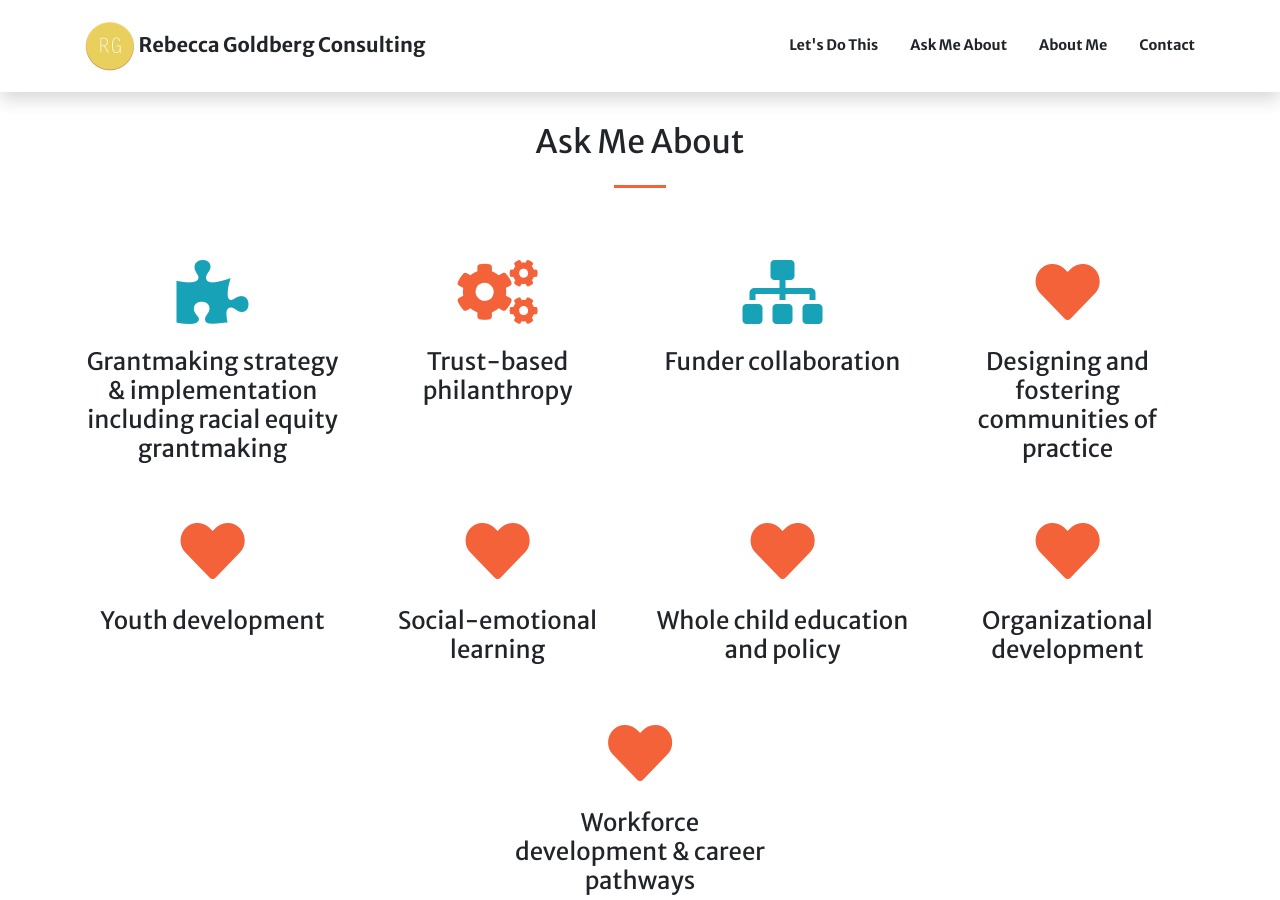
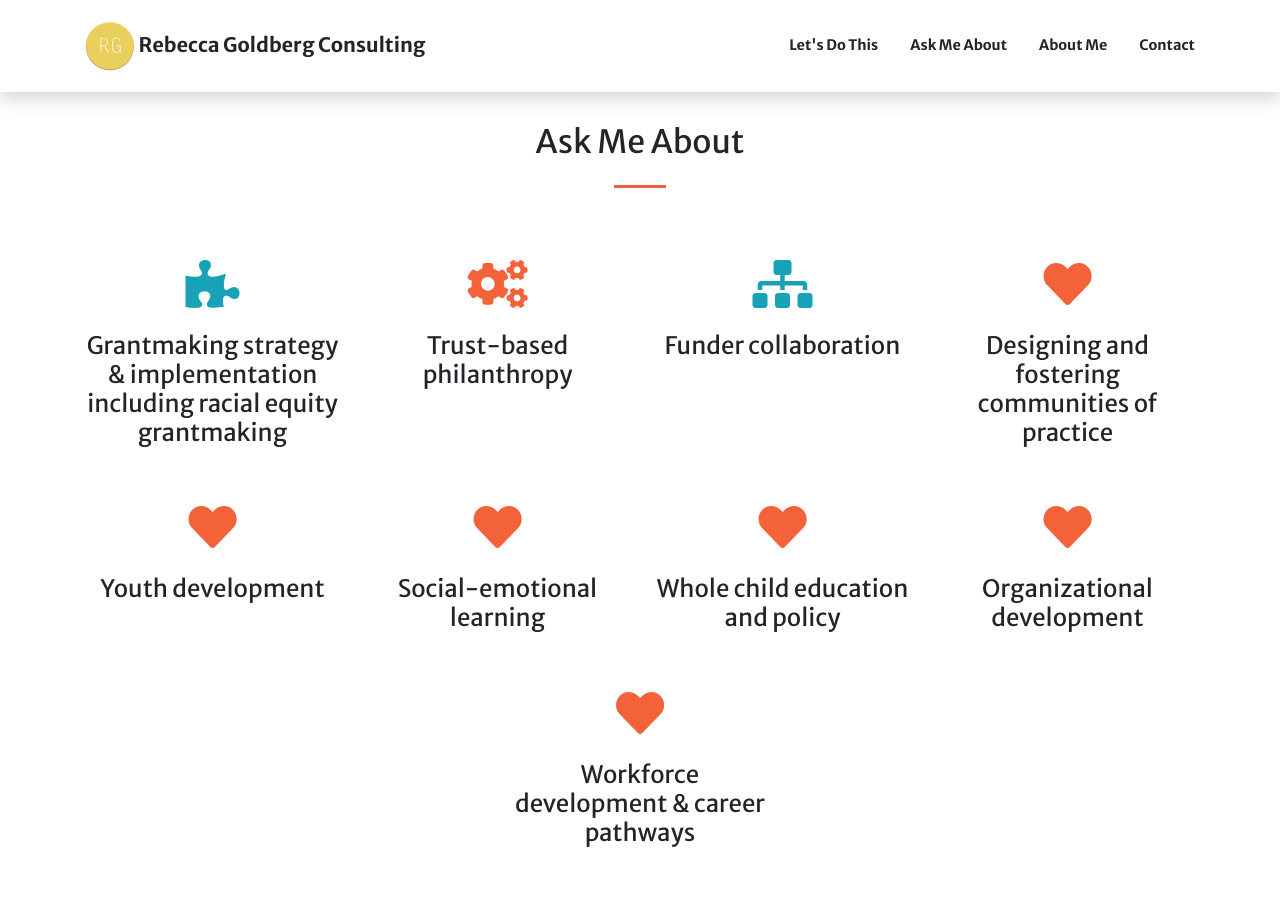
Before and after one commit to rebeccagoldberg/rebeccagoldberg.github.io, a Jekyll site: the page built from index.md, in a window 1280 px wide and 900 px high, scrolled down 1383 px. Built offline with Jekyll 4.4.1, drawn with Linux system fonts in a browser that asks for light colours.

Commit message:
Update services.html

```diff
--- a/_includes/services.html
+++ b/_includes/services.html
@@ -15,7 +15,7 @@
       {% for service in section.services %}
       <div class="col-lg-{{ colsL }} col-md-{{ colsM }} text-center">
         <div class="mt-5">
-          <i class="fas fa-4x {{ service.icon }} text-primary mb-4"></i>
+          <i class="fas fa-3x {{ service.icon }} text-primary mb-4"></i>
           <h3 class="h4 mb-2">{{ service.title }}</h3>
           <div class="text-muted mb-0">
             {{ service.text | markdownify }}
```
